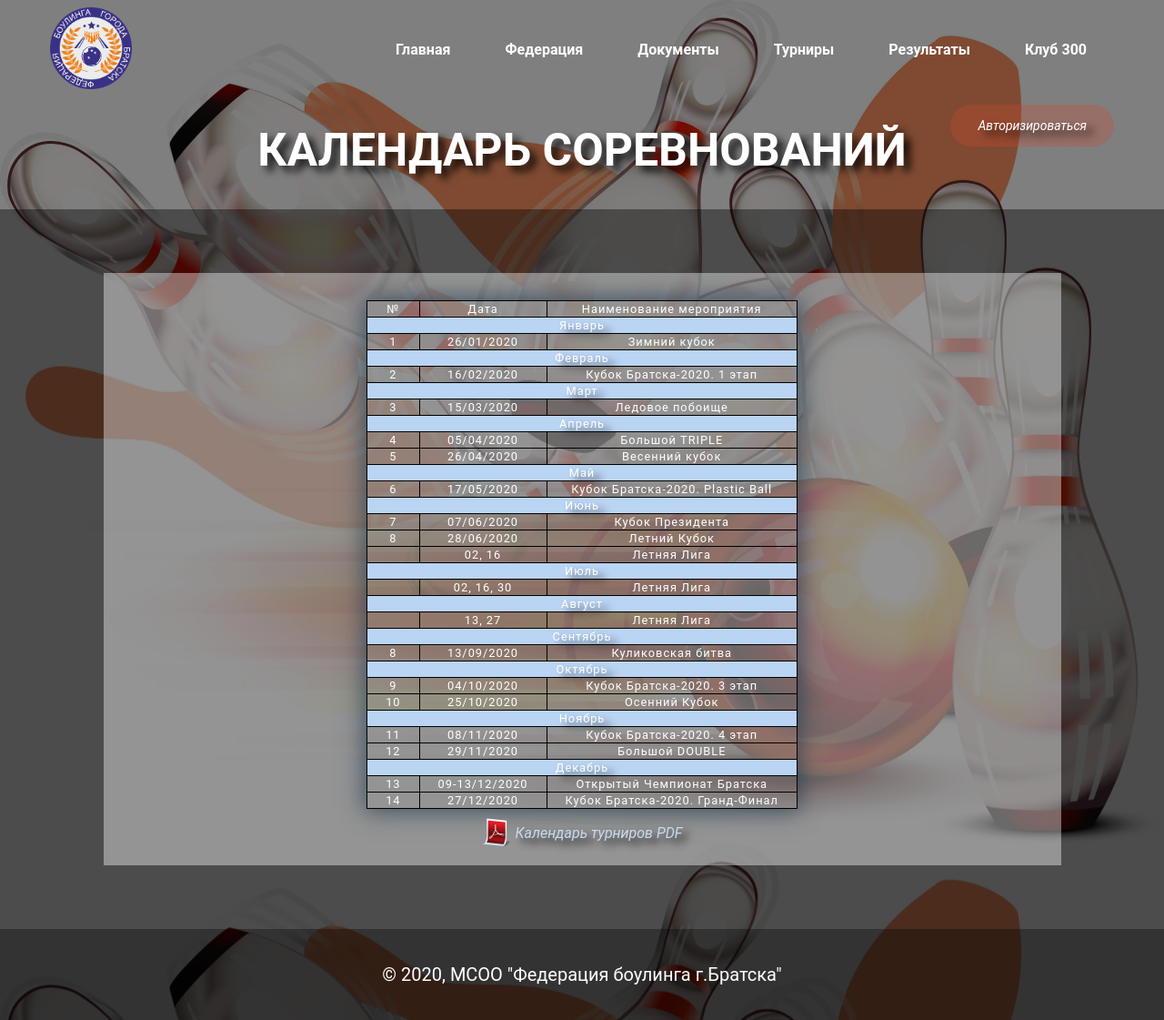
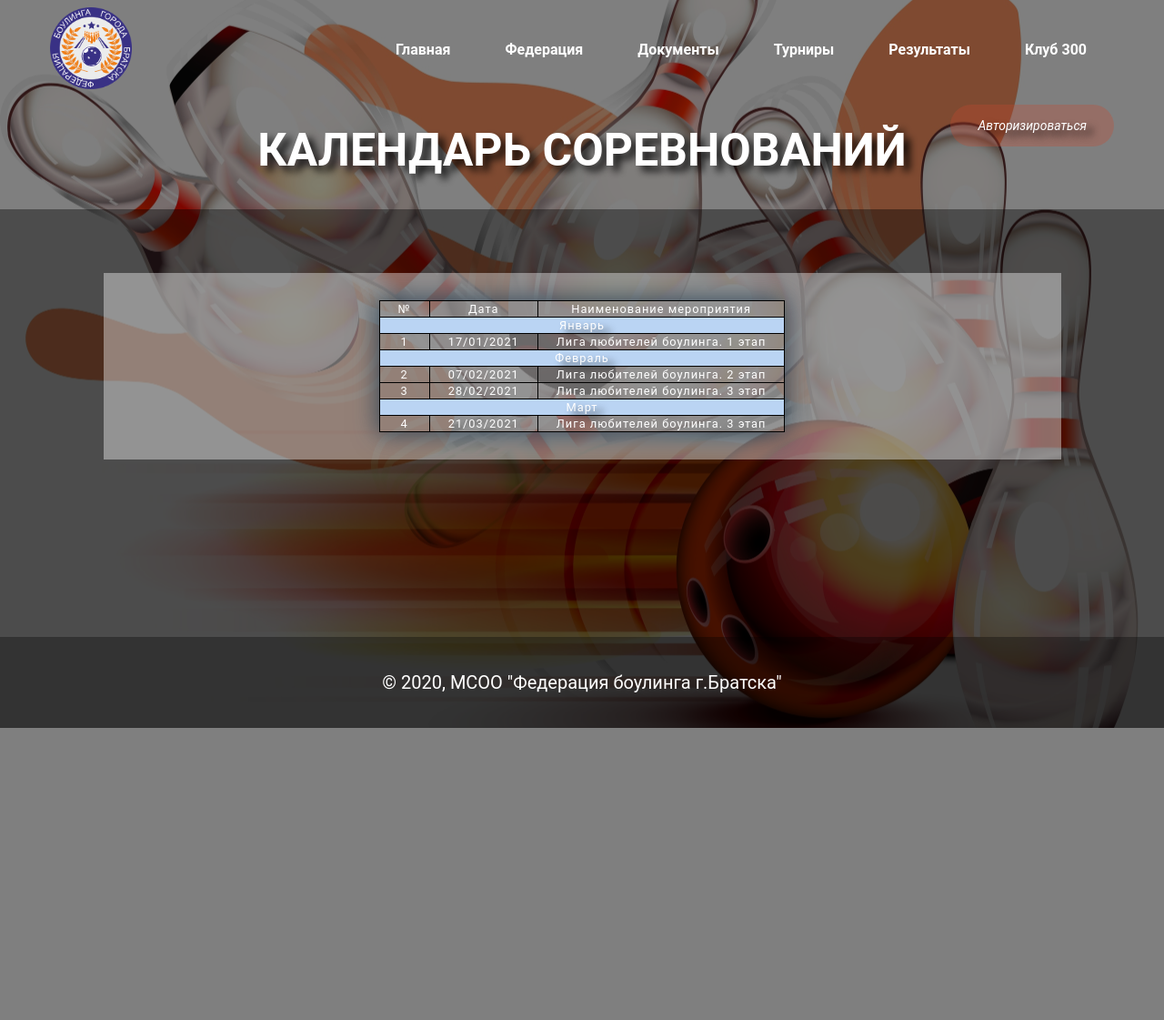
Before and after one commit to karamzi/bowl38, a Django app: page /calendar/ in a window 1280 px wide. Shown: the whole page at 91% size. After the commit the page ends 800 px from the top, so only its background shows below. Run offline with Django 3.2, Linux system fonts and the light colour scheme; some libraries are stand-ins or nearby versions.

Commit message:
update calendar

```diff
--- a/main/templates/main/calendar.html
+++ b/main/templates/main/calendar.html
@@ -21,132 +21,137 @@
                         </tr>
                         <tr>
                             <td>1</td>
-                            <td>26/01/2020</td>
-                            <td>Зимний кубок</td>
+                            <td>17/01/2021</td>
+                            <td>Лига любителей боулинга. 1 этап</td>
                         </tr>
                         <tr class="table_month">
                             <td colspan="3">Февраль</td>
                         </tr>
                         <tr>
                             <td>2</td>
-                            <td>16/02/2020</td>
-                            <td>Кубок Братска-2020. 1 этап</td>
+                            <td>07/02/2021</td>
+                            <td>Лига любителей боулинга. 2 этап</td>
+                        </tr>
+                        <tr>
+                            <td>3</td>
+                            <td>28/02/2021</td>
+                            <td>Лига любителей боулинга. 3 этап</td>
                         </tr>
                         <tr class="table_month">
                             <td colspan="3">Март</td>
                         </tr>
                         <tr>
-                            <td>3</td>
-                            <td>15/03/2020</td>
-                            <td>Ледовое побоище</td>
+                            <td>4</td>
+                            <td>21/03/2021</td>
+                            <td>Лига любителей боулинга. 3 этап</td>
                         </tr>
-                        <tr class="table_month">
-                            <td colspan="3">Апрель</td>
-                        </tr>
-                        <tr>
-                            <td>4</td>
-                            <td>05/04/2020</td>
-                            <td>Большой TRIPLE</td>
-                        </tr>
-                        <tr>
-                            <td>5</td>
-                            <td>26/04/2020</td>
-                            <td>Весенний кубок</td>
-                        </tr>
-                        <tr class="table_month">
-                            <td colspan="3">Май</td>
-                        </tr>
-                        <tr>
-                            <td>6</td>
-                            <td>17/05/2020</td>
-                            <td>Кубок Братска-2020. Plastic Ball</td>
-                        </tr>
-                        <tr class="table_month">
-                            <td colspan="3">Июнь</td>
-                        </tr>
-                        <tr>
-                            <td>7</td>
-                            <td>07/06/2020</td>
-                            <td>Кубок Президента</td>
-                        </tr>
-                        <tr>
-                            <td>8</td>
-                            <td>28/06/2020</td>
-                            <td>Летний Кубок</td>
-                        </tr>
-                        <tr>
-                            <td></td>
-                            <td>02, 16</td>
-                            <td>Летняя Лига</td>
-                        </tr>
-                        <tr class="table_month">
-                            <td colspan="3">Июль</td>
-                        </tr>
-                        <tr>
-                            <td></td>
-                            <td>02, 16, 30</td>
-                            <td>Летняя Лига</td>
-                        </tr>
-                        <tr class="table_month">
-                            <td colspan="3">Август</td>
-                        </tr>
-                        <tr>
-                            <td></td>
-                            <td>13, 27</td>
-                            <td>Летняя Лига</td>
-                        </tr>
-                        <tr class="table_month">
-                            <td colspan="3">Сентябрь</td>
-                        </tr>
-                        <tr>
-                            <td>8</td>
-                            <td>13/09/2020</td>
-                            <td>Куликовская битва</td>
-                        </tr>
-                        <tr class="table_month">
-                            <td colspan="3">Октябрь</td>
-                        </tr>
-                        <tr>
-                            <td>9</td>
-                            <td>04/10/2020</td>
-                            <td>Кубок Братска-2020. 3 этап</td>
-                        </tr>
-                        <tr>
-                            <td>10</td>
-                            <td>25/10/2020</td>
-                            <td>Осенний Кубок</td>
-                        </tr>
-                        <tr class="table_month">
-                            <td colspan="3">Ноябрь</td>
-                        </tr>
-                        <tr>
-                            <td>11</td>
-                            <td>08/11/2020</td>
-                            <td>Кубок Братска-2020. 4 этап</td>
-                        </tr>
-                        <tr>
-                            <td>12</td>
-                            <td>29/11/2020</td>
-                            <td>Большой DOUBLE</td>
-                        </tr>
-                        <tr class="table_month">
-                            <td colspan="3">Декабрь</td>
-                        </tr>
-                        <tr>
-                            <td>13</td>
-                            <td>09-13/12/2020</td>
-                            <td>Открытый Чемпионат Братска</td>
-                        </tr>
-                        <tr>
-                            <td>14</td>
-                            <td>27/12/2020</td>
-                            <td>Кубок Братска-2020. Гранд-Финал</td>
-                        </tr>
+{#                        <tr class="table_month">#}
+{#                            <td colspan="3">Апрель</td>#}
+{#                        </tr>#}
+{#                        <tr>#}
+{#                            <td>4</td>#}
+{#                            <td>05/04/2020</td>#}
+{#                            <td>Большой TRIPLE</td>#}
+{#                        </tr>#}
+{#                        <tr>#}
+{#                            <td>5</td>#}
+{#                            <td>26/04/2020</td>#}
+{#                            <td>Весенний кубок</td>#}
+{#                        </tr>#}
+{#                        <tr class="table_month">#}
+{#                            <td colspan="3">Май</td>#}
+{#                        </tr>#}
+{#                        <tr>#}
+{#                            <td>6</td>#}
+{#                            <td>17/05/2020</td>#}
+{#                            <td>Кубок Братска-2020. Plastic Ball</td>#}
+{#                        </tr>#}
+{#                        <tr class="table_month">#}
+{#                            <td colspan="3">Июнь</td>#}
+{#                        </tr>#}
+{#                        <tr>#}
+{#                            <td>7</td>#}
+{#                            <td>07/06/2020</td>#}
+{#                            <td>Кубок Президента</td>#}
+{#                        </tr>#}
+{#                        <tr>#}
+{#                            <td>8</td>#}
+{#                            <td>28/06/2020</td>#}
+{#                            <td>Летний Кубок</td>#}
+{#                        </tr>#}
+{#                        <tr>#}
+{#                            <td></td>#}
+{#                            <td>02, 16</td>#}
+{#                            <td>Летняя Лига</td>#}
+{#                        </tr>#}
+{#                        <tr class="table_month">#}
+{#                            <td colspan="3">Июль</td>#}
+{#                        </tr>#}
+{#                        <tr>#}
+{#                            <td></td>#}
+{#                            <td>02, 16, 30</td>#}
+{#                            <td>Летняя Лига</td>#}
+{#                        </tr>#}
+{#                        <tr class="table_month">#}
+{#                            <td colspan="3">Август</td>#}
+{#                        </tr>#}
+{#                        <tr>#}
+{#                            <td></td>#}
+{#                            <td>13, 27</td>#}
+{#                            <td>Летняя Лига</td>#}
+{#                        </tr>#}
+{#                        <tr class="table_month">#}
+{#                            <td colspan="3">Сентябрь</td>#}
+{#                        </tr>#}
+{#                        <tr>#}
+{#                            <td>8</td>#}
+{#                            <td>13/09/2020</td>#}
+{#                            <td>Куликовская битва</td>#}
+{#                        </tr>#}
+{#                        <tr class="table_month">#}
+{#                            <td colspan="3">Октябрь</td>#}
+{#                        </tr>#}
+{#                        <tr>#}
+{#                            <td>9</td>#}
+{#                            <td>04/10/2020</td>#}
+{#                            <td>Кубок Братска-2020. 3 этап</td>#}
+{#                        </tr>#}
+{#                        <tr>#}
+{#                            <td>10</td>#}
+{#                            <td>25/10/2020</td>#}
+{#                            <td>Осенний Кубок</td>#}
+{#                        </tr>#}
+{#                        <tr class="table_month">#}
+{#                            <td colspan="3">Ноябрь</td>#}
+{#                        </tr>#}
+{#                        <tr>#}
+{#                            <td>11</td>#}
+{#                            <td>08/11/2020</td>#}
+{#                            <td>Кубок Братска-2020. 4 этап</td>#}
+{#                        </tr>#}
+{#                        <tr>#}
+{#                            <td>12</td>#}
+{#                            <td>29/11/2020</td>#}
+{#                            <td>Большой DOUBLE</td>#}
+{#                        </tr>#}
+{#                        <tr class="table_month">#}
+{#                            <td colspan="3">Декабрь</td>#}
+{#                        </tr>#}
+{#                        <tr>#}
+{#                            <td>13</td>#}
+{#                            <td>09-13/12/2020</td>#}
+{#                            <td>Открытый Чемпионат Братска</td>#}
+{#                        </tr>#}
+{#                        <tr>#}
+{#                            <td>14</td>#}
+{#                            <td>27/12/2020</td>#}
+{#                            <td>Кубок Братска-2020. Гранд-Финал</td>#}
+{#                        </tr>#}
                     </table>
-                    <div class="results_link">
-                        <img src="{% static 'main/img/pdf.png' %}" alt="PDF">
-                        <a target="_blank" href="https://drive.google.com/file/d/1aHBvT4hNrXGhX7r6pu8BTmyAr5138oqy/view?usp=sharing" class="document_name">Календарь турниров PDF</a>
-                    </div>
+{#                    <div class="results_link">#}
+{#                        <img src="{% static 'main/img/pdf.png' %}" alt="PDF">#}
+{#                        <a target="_blank" href="https://drive.google.com/file/d/1aHBvT4hNrXGhX7r6pu8BTmyAr5138oqy/view?usp=sharing" class="document_name">Календарь турниров PDF</a>#}
+{#                    </div>#}
                 </div>
             </div>
         </div>
```
